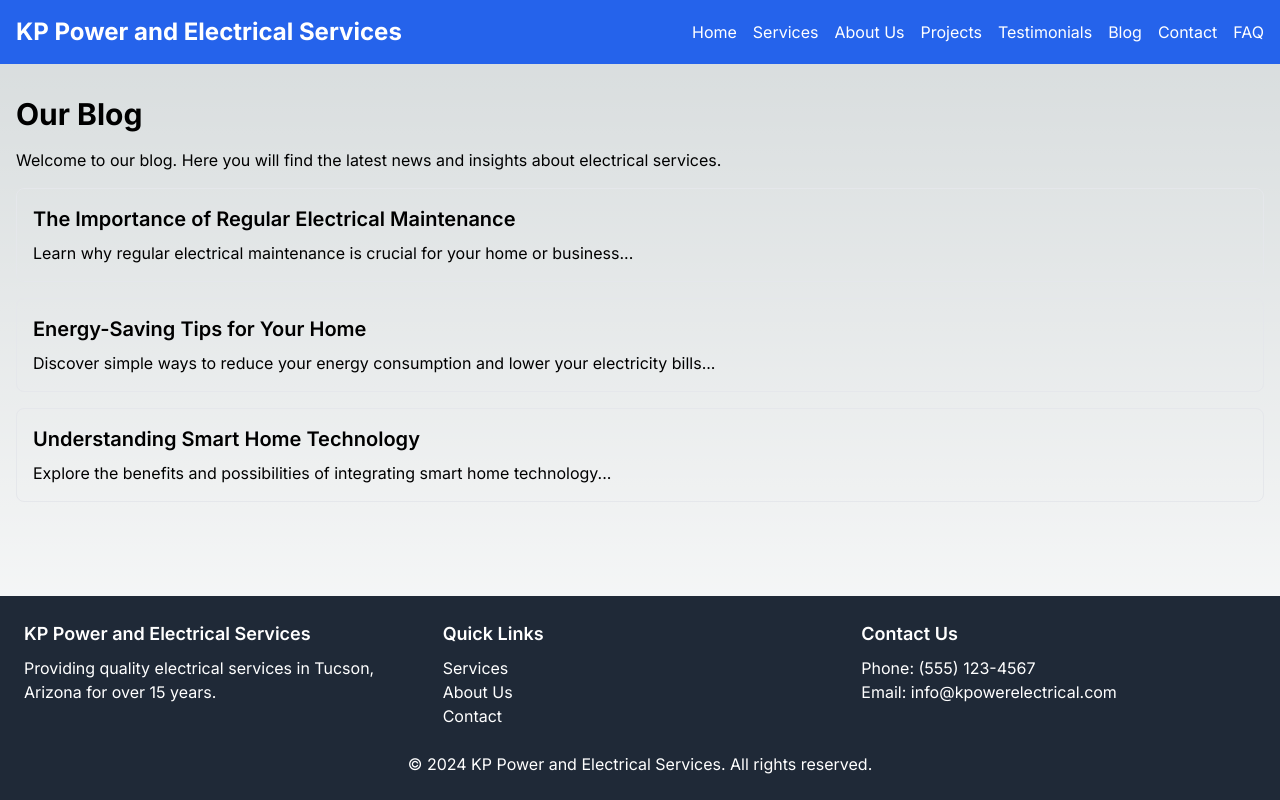
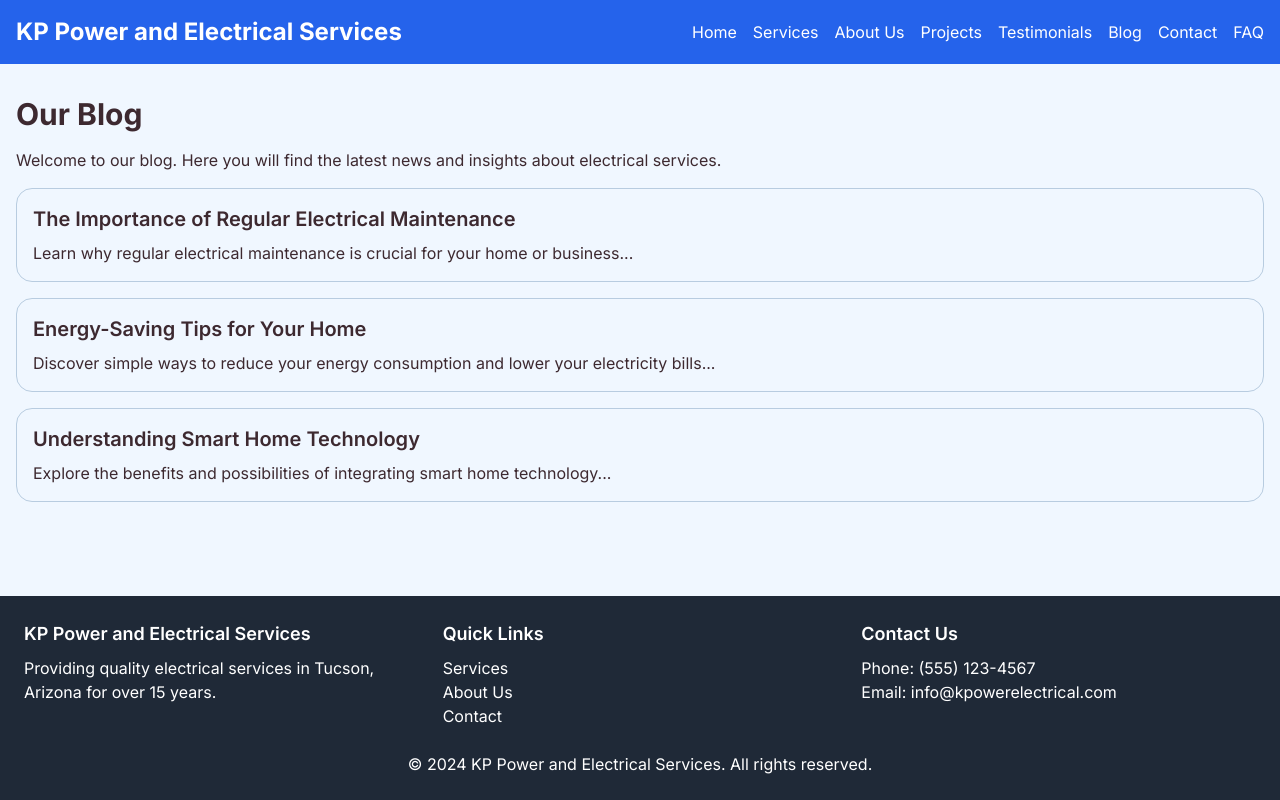
Before and after one commit to MJE43/kp, a Next.js app: page /blog in a window 1280 px wide. Built offline with nearby package versions, Linux system fonts and the light colour scheme.

Commit message:
rebuilt next

```diff
--- a/package.json
+++ b/package.json
@@ -12,7 +12,8 @@
   "dependencies": {
     "next": "14.2.4",
     "react": "^18",
-    "react-dom": "^18"
+    "react-dom": "^18",
+    "tailwindcss-animate": "^1.0.7"
   },
   "devDependencies": {
     "@eslint/js": "^9.5.0",
--- a/src/app/blog/page.tsx
+++ b/src/app/blog/page.tsx
@@ -1,4 +1,3 @@
-import React from 'react';
 import Layout from '../../components/Layout';
 
 export default function BlogPage() {
--- a/src/app/faq/page.tsx
+++ b/src/app/faq/page.tsx
@@ -1,4 +1,3 @@
-import React from 'react';
 import Layout from '../../components/Layout';
 
 export default function FAQPage() {
--- a/src/app/globals.css
+++ b/src/app/globals.css
@@ -2,28 +2,48 @@
 @tailwind components;
 @tailwind utilities;
 
-:root {
-  --foreground-rgb: 0, 0, 0;
-  --background-start-rgb: 214, 219, 220;
-  --background-end-rgb: 255, 255, 255;
-}
-
-@media (prefers-color-scheme: dark) {
+@layer base {
   :root {
-    --foreground-rgb: 255, 255, 255;
-    --background-start-rgb: 0, 0, 0;
-    --background-end-rgb: 0, 0, 0;
+    --background: 210 100% 97%;
+    --foreground: 339 20% 20%;
+    --primary: 308 56% 85%;
+    --primary-foreground: 210 22% 22%;
+    --secondary: 196 75% 88%;
+    --secondary-foreground: 210 22% 22%;
+    --accent: 211 86% 70%;
+    --accent-foreground: 210 22% 22%;
+    --destructive: 0 93% 73%;
+    --destructive-foreground: 210 22% 22%;
+    --muted: 210 100% 95%;
+    --muted-foreground: 210 22% 22%;
+    --card: 210 100% 97%;
+    --card-foreground: 210 22% 22%;
+    --popover: 0 0% 100%;
+    --popover-foreground: 341 20% 22%;
+    --border: 210 40% 80%;
+    --input: 210 40% 56%;
+    --ring: 210 40% 60%;
+    --radius: 1rem;
   }
 }
 
-body {
-  color: rgb(var(--foreground-rgb));
-  background: linear-gradient(
-      to bottom,
-      transparent,
-      rgb(var(--background-end-rgb))
-    )
-    rgb(var(--background-start-rgb));
+@layer base {
+  * {
+    @apply border-border;
+  }
+
+  body {
+    @apply bg-background text-foreground font-body;
+  }
+
+  h1,
+  h2,
+  h3,
+  h4,
+  h5,
+  h6 {
+    @apply font-heading;
+  }
 }
 
 @layer utilities {
--- a/src/app/projects/page.tsx
+++ b/src/app/projects/page.tsx
@@ -1,4 +1,3 @@
-import React from 'react';
 import Layout from '../../components/Layout';
 
 export default function ProjectsPage() {
--- a/tailwind.config.ts
+++ b/tailwind.config.ts
@@ -1,20 +1,83 @@
-import type { Config } from "tailwindcss";
+import type { Config } from 'tailwindcss';
+import { fontFamily } from 'tailwindcss/defaultTheme';
 
 const config: Config = {
   content: [
-    "./src/pages/**/*.{js,ts,jsx,tsx,mdx}",
-    "./src/components/**/*.{js,ts,jsx,tsx,mdx}",
-    "./src/app/**/*.{js,ts,jsx,tsx,mdx}",
+    './src/pages/**/*.{js,ts,jsx,tsx,mdx}',
+    './src/components/**/*.{js,ts,jsx,tsx,mdx}',
+    './src/app/**/*.{js,ts,jsx,tsx,mdx}',
+    './components/**/*.{js,ts,jsx,tsx}',
+    './app/**/*.{js,ts,jsx,tsx}',
   ],
   theme: {
     extend: {
       backgroundImage: {
-        "gradient-radial": "radial-gradient(var(--tw-gradient-stops))",
-        "gradient-conic":
-          "conic-gradient(from 180deg at 50% 50%, var(--tw-gradient-stops))",
+        'gradient-radial': 'radial-gradient(var(--tw-gradient-stops))',
+        'gradient-conic':
+          'conic-gradient(from 180deg at 50% 50%, var(--tw-gradient-stops))',
+      },
+      fontFamily: {
+        heading: ['var(--font-heading)', ...fontFamily.sans],
+        body: ['var(--font-body)', ...fontFamily.sans],
+      },
+      colors: {
+        border: 'hsl(var(--border))',
+        input: 'hsl(var(--input))',
+        ring: 'hsl(var(--ring))',
+        background: 'hsl(var(--background))',
+        foreground: 'hsl(var(--foreground))',
+        primary: {
+          DEFAULT: 'hsl(var(--primary))',
+          foreground: 'hsl(var(--primary-foreground))',
+        },
+        secondary: {
+          DEFAULT: 'hsl(var(--secondary))',
+          foreground: 'hsl(var(--secondary-foreground))',
+        },
+        destructive: {
+          DEFAULT: 'hsl(var(--destructive))',
+          foreground: 'hsl(var(--destructive-foreground))',
+        },
+        muted: {
+          DEFAULT: 'hsl(var(--muted))',
+          foreground: 'hsl(var(--muted-foreground))',
+        },
+        accent: {
+          DEFAULT: 'hsl(var(--accent))',
+          foreground: 'hsl(var(--accent-foreground))',
+        },
+        popover: {
+          DEFAULT: 'hsl(var(--popover))',
+          foreground: 'hsl(var(--popover-foreground))',
+        },
+        card: {
+          DEFAULT: 'hsl(var(--card))',
+          foreground: 'hsl(var(--card-foreground))',
+        },
+      },
+      borderRadius: {
+        xl: `calc(var(--radius) + 4px)`,
+        lg: `var(--radius)`,
+        md: `calc(var(--radius) - 2px)`,
+        sm: `calc(var(--radius) - 4px)`,
+      },
+      keyframes: {
+        'accordion-down': {
+          from: { height: '0' },
+          to: { height: 'var(--radix-accordion-content-height)' },
+        },
+        'accordion-up': {
+          from: { height: 'var(--radix-accordion-content-height)' },
+          to: { height: '0' },
+        },
+      },
+      animation: {
+        'accordion-down': 'accordion-down 0.2s ease-out',
+        'accordion-up': 'accordion-up 0.2s ease-out',
       },
     },
   },
-  plugins: [],
+  plugins: [require('tailwindcss-animate')],
 };
+
 export default config;
```
Also changed, not shown: 1 other file (tests, documents, lock files or other folders).
